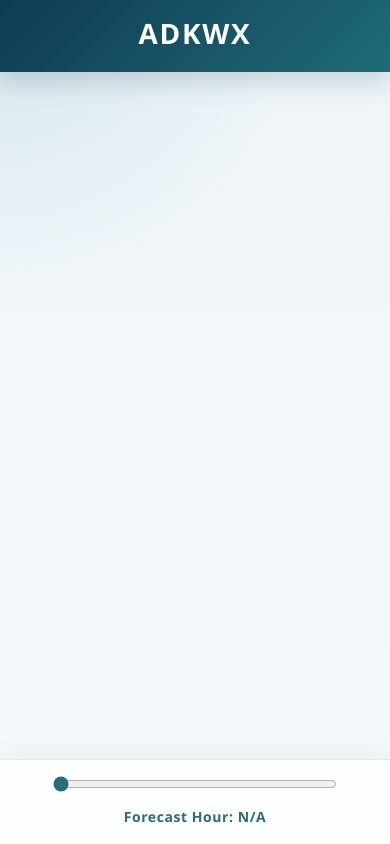
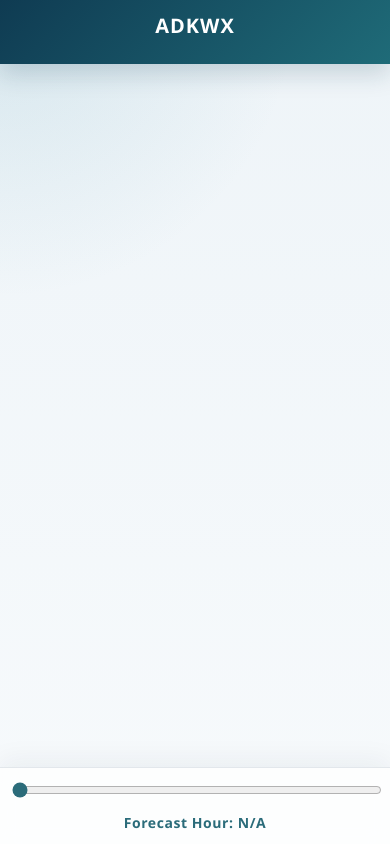
Before and after one commit to Jackweather/adkwx1, a Flask app: page / in a window 390 px wide. Run offline with Flask 2, Linux system fonts and the light colour scheme.

Commit message:
Update index.html

```diff
--- a/templates/index.html
+++ b/templates/index.html
@@ -6,6 +6,7 @@
     <title>ADKwx</title>
     <style>
         :root {
+            --header-height: 72px;
             --bg: #eef4f8;
             --bg-accent: #dbe6ee;
             --surface: rgba(255, 255, 255, 0.82);
@@ -20,10 +21,16 @@
             --label-bg: rgba(15, 59, 82, 0.84);
             --shadow: 0 18px 40px rgba(24, 48, 66, 0.12);
         }
+        html {
+            height: 100%;
+            -webkit-text-size-adjust: 100%;
+        }
         body {
+            min-height: 100%;
             margin: 0;
             font-family: "Segoe UI Variable", "Segoe UI", sans-serif;
             color: var(--text);
+            overflow-x: hidden;
             background:
                 radial-gradient(circle at top left, rgba(112, 173, 192, 0.2), transparent 32%),
                 linear-gradient(180deg, var(--bg) 0%, #f7fafc 100%);
@@ -37,14 +44,15 @@
             font-weight: 700;
             letter-spacing: 0.06em;
             text-transform: uppercase;
-            height: 72px;
+            min-height: var(--header-height);
             box-sizing: border-box;
             box-shadow: 0 10px 24px rgba(15, 59, 82, 0.18);
         }
         .container {
             display: flex;
             flex-direction: row;
-            height: calc(100vh - 72px);
+            min-height: calc(100vh - var(--header-height));
+            min-height: calc(100dvh - var(--header-height));
         }
         /* slightly narrower left side to give more room for images */
         .left-side {
@@ -60,25 +68,28 @@
             display: flex;
             flex-direction: column;
             min-width: 0;
+            min-height: 0;
         }
         /* slide holder */
         .slider-container {
             flex: 1;
             padding: 18px;
             overflow: auto; /* allow scroll on small screens */
+            min-height: 0;
+            -webkit-overflow-scrolling: touch;
         }
         /* hidden by default; active becomes a 2x2 grid filling most of the view */
         .slide {
             display: none;
             width: 100%;
-            height: 100%;
+            min-height: 100%;
             gap: 12px;
             box-sizing: border-box;
         }
         .slide.active {
             display: grid;
             grid-template-columns: 1fr 1fr;
-            grid-auto-rows: minmax(320px, 1fr);
+            grid-auto-rows: minmax(0, 1fr);
             gap: 10px;
             align-items: stretch;
         }
@@ -170,11 +181,76 @@
             .slide.active { grid-template-columns: 1fr 1fr; grid-auto-rows: minmax(260px, auto); }
             .panel { min-height: 260px; }
         }
+        @media (max-width: 820px) {
+            :root {
+                --header-height: 64px;
+            }
+            header {
+                padding: 16px;
+                font-size: 22px;
+                letter-spacing: 0.05em;
+            }
+            .slider-container {
+                padding: 12px;
+            }
+            .slider-controls {
+                padding: 12px;
+            }
+            .slider-bar {
+                width: 100%;
+            }
+            .slide.active {
+                grid-template-columns: 1fr;
+                grid-auto-rows: minmax(220px, auto);
+            }
+            .panel {
+                min-height: 220px;
+            }
+            .panel-header {
+                flex-wrap: wrap;
+                align-items: flex-start;
+            }
+            .panel-select {
+                min-width: 0;
+                width: 100%;
+            }
+        }
         /* keep 2x2 on small phones like iPhone, reduce heights so it fits */
         @media (max-width: 420px) {
             .left-side { display: none; }
-            .slide.active { grid-template-columns: 1fr; grid-auto-rows: minmax(160px, auto); gap:8px; }
-            .panel { min-height: 160px; padding:4px; }
+            header {
+                padding-top: calc(12px + env(safe-area-inset-top));
+                padding-left: max(14px, env(safe-area-inset-left));
+                padding-right: max(14px, env(safe-area-inset-right));
+                font-size: 20px;
+            }
+            .container {
+                min-height: calc(100svh - var(--header-height));
+            }
+            .slider-container {
+                padding: 8px;
+            }
+            .slide.active { grid-template-columns: 1fr; grid-auto-rows: minmax(160px, auto); gap: 8px; }
+            .panel { min-height: 160px; padding: 4px; border-radius: 14px; }
+            .panel-header {
+                top: 6px;
+                left: 6px;
+                right: 6px;
+                gap: 6px;
+            }
+            .panel-label {
+                font-size: 10px;
+                padding: 5px 8px;
+            }
+            .panel-select {
+                font-size: 11px;
+                padding: 5px 8px;
+            }
+            .slider-controls {
+                padding-left: max(10px, env(safe-area-inset-left));
+                padding-right: max(10px, env(safe-area-inset-right));
+                padding-bottom: calc(12px + env(safe-area-inset-bottom));
+            }
         }
         @media (max-width: 320px) {
             .slide.active { grid-auto-rows: minmax(140px, auto); }
```
